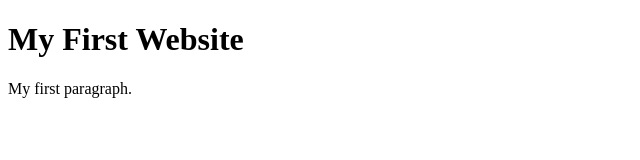
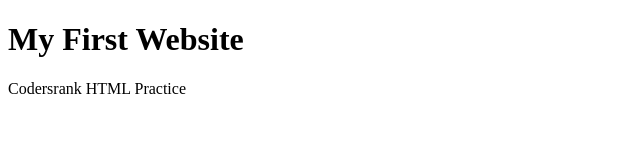
Before and after one commit to PanduAdepu/codersrank-practice, a website: page index.html in a window 1280 px wide. Shown: the full height of the page, 0-640 px from the left. Drawn offline with Linux system fonts and the light colour scheme.

Commit message:
1 file modified

```diff
--- a/index.html
+++ b/index.html
@@ -6,7 +6,7 @@
   <body>
 
     <h1>My First Website</h1>
-    <p>My first paragraph.</p>
+    <p>Codersrank HTML Practice</p>
 
   </body>
 </html>
```
